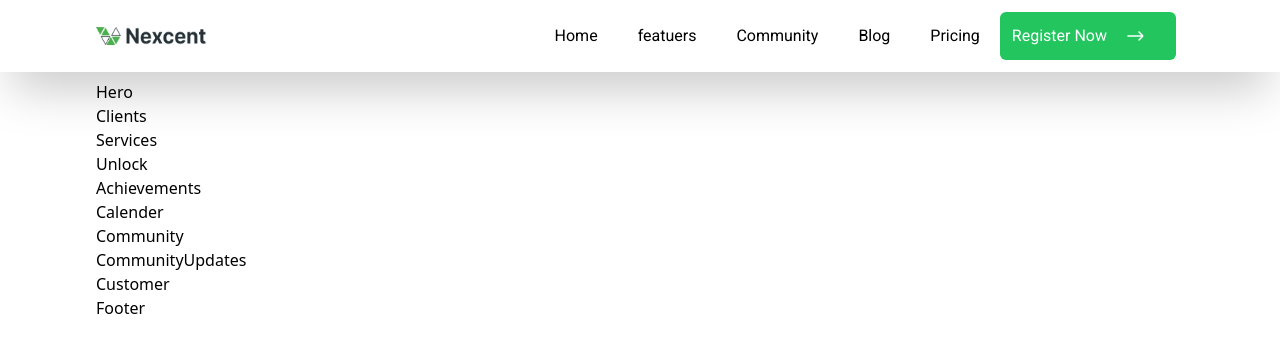
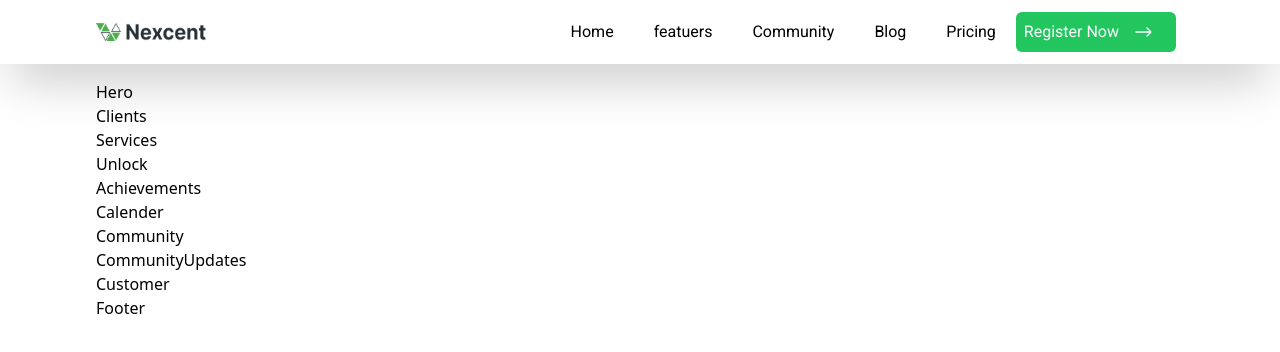
Before and after one commit to the-diako/Agency-Website, a React (Vite) app: page / in a window 1280 px wide. Shown: the top 352 px of the page. Built offline with nearby package versions, Linux system fonts and the light colour scheme.

Commit message:
Fixed Navbar Bogs

```diff
--- a/src/components/Button.jsx
+++ b/src/components/Button.jsx
@@ -1,11 +1,17 @@
 import React from "react";
 import { arrow } from "../assets";
 
-const Button = ({ title }) => {
+const Button = ({ title, style }) => {
   return (
-    <button className="bg-green-500 text-white font-Roboto font-noraml flex items-center justify-between py-3 px-3 rounded-md">
+    <button
+      className={`bg-green-500 text-white font-Roboto font-noraml flex items-center justify-between py-2 px-2  rounded-md`}
+    >
       {title}
-      <img src={arrow} alt="arrow" className="px-5 md:hidden lg:block" />
+      <img
+        src={arrow}
+        alt="arrow"
+        className="px-1 lg:px-4 md:hidden lg:block"
+      />
     </button>
   );
 };
--- a/src/components/Navbar.jsx
+++ b/src/components/Navbar.jsx
@@ -7,12 +7,31 @@ const Navbar = () => {
   const [openMenu, setOpenMenu] = useState(false);
 
   return (
-    <div className="w-full fixed left-0 top-0 px-24 py-3 flex items-center justify-between bg-white shadow-2xl">
+    <div
+      className="
+    w-full
+    fixed
+    left-0
+    top-0
+    px-24
+    py-3
+    flex
+    items-center
+    justify-between
+    bg-white
+    shadow-2xl"
+    >
       <img src={logo} alt="Logo" className="w-[110px] cursor-pointer" />
+      <img
+        src={openMenu ? menu : close}
+        alt="open icon"
+        className={`w-[40px] z-10 py-0 cursor-pointer md:hidden `}
+        onClick={() => setOpenMenu((prev) => !prev)}
+      />
 
       <ul
         className={`flex flex-col absolute bg-gray-100 shadow-2xl w-full left-0 top-0 space-y-5 py-10 items-center ${
-          openMenu ? "-left-[100%]" : "left-0"
+          openMenu ? "left-[100%]" : "left-0"
         } md:flex-row md:static md:shadow-none md:bg-transparent md:space-y-0 md:py-0 md:px-2 md:w-auto `}
       >
         {navLinks.map((link) => {
@@ -24,15 +43,8 @@ const Navbar = () => {
             </div>
           );
         })}
-        <Button title="Register Now" />
+        <Button title="Register Now" style="sm:hidden md:flex" />
       </ul>
-
-      <img
-        src={openMenu ? menu : close}
-        alt="open icon"
-        className={`w-[40px] z-10 py-0 cursor-pointer md:hidden `}
-        onClick={() => setOpenMenu((prev) => !prev)}
-      />
     </div>
   );
 };
```
